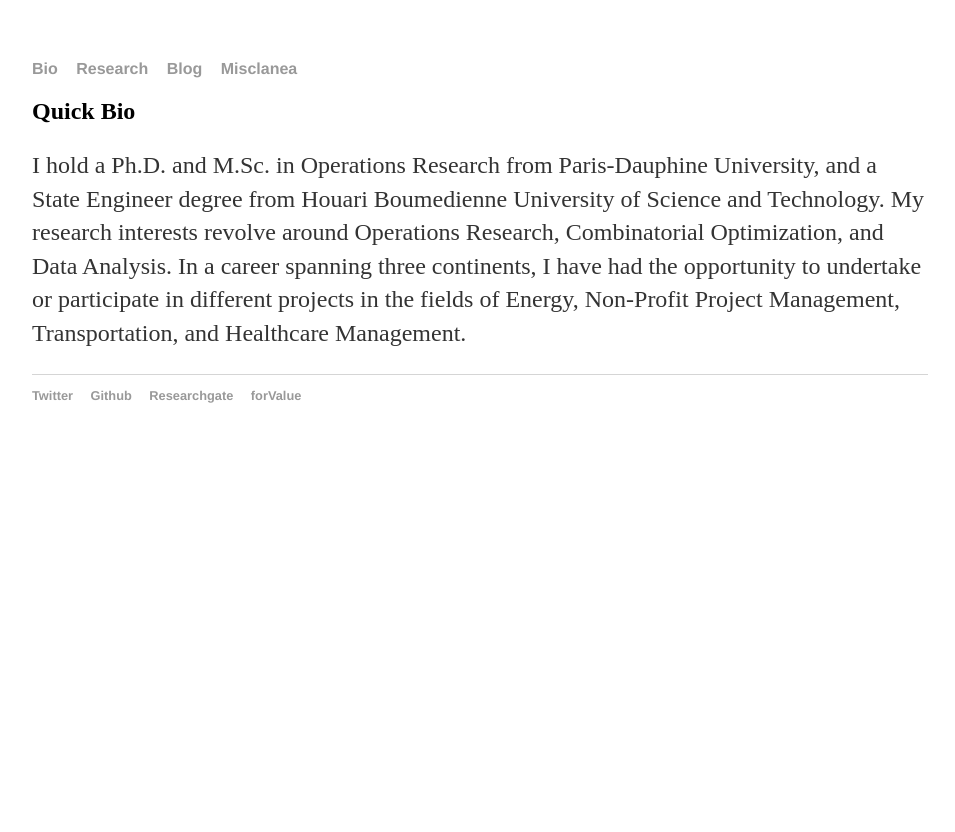
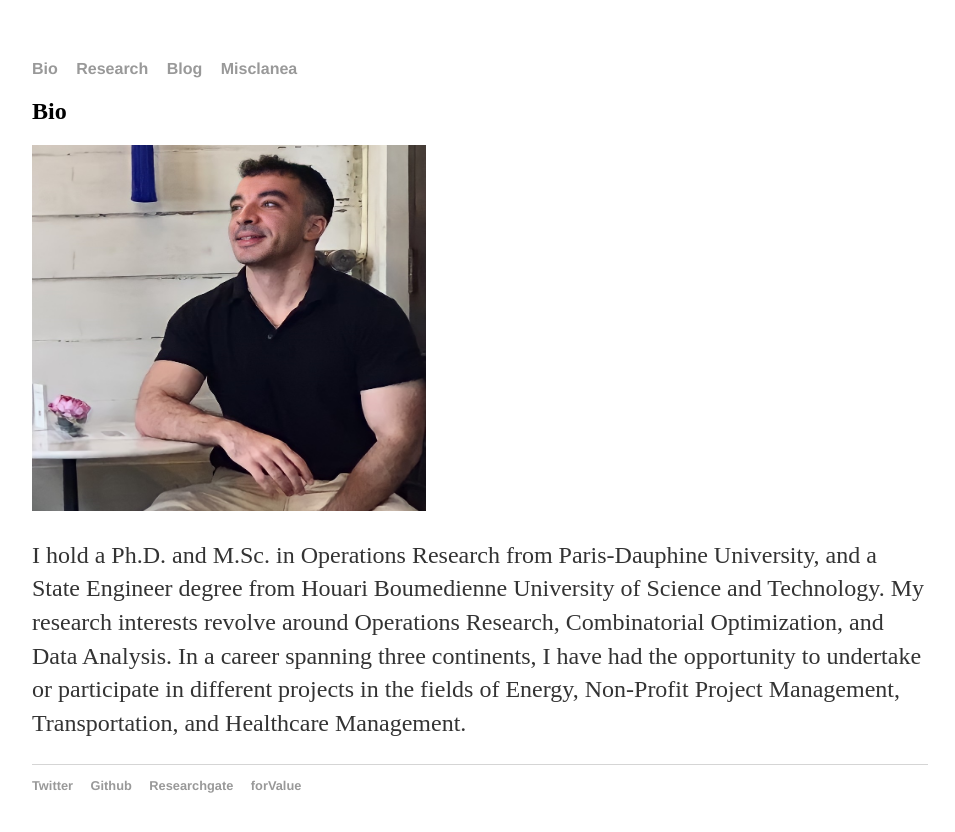
Before and after one commit to ndehouche/ndehouche.github.io, a Jekyll site: the page built from index.html, in a window 1280 px wide. Shown: the top 832 px of the page, without its empty margins (160-1115 px from the left). Built offline with Jekyll 4.4.1, drawn with Linux system fonts in a browser that asks for light colours.

Commit message:
Update index.html

```diff
--- a/index.html
+++ b/index.html
@@ -3,7 +3,7 @@ layout: default
 title: Nassim Dehouche
 ---
 <div class="blurb">
-	<h2>Quick Bio</h2>
-
+	<h2>Bio</h2>
+	<img src="nd.jpg" alt="Nassim Dehouche" width="394" height="366">
 	      <p>I hold a Ph.D. and M.Sc. in Operations Research from Paris-Dauphine University, and a State Engineer degree from Houari Boumedienne University of Science and Technology. My research interests revolve around Operations Research, Combinatorial Optimization, and Data Analysis. In a career spanning three continents, I have had the opportunity to undertake or participate in different projects in the fields of Energy, Non-Profit Project Management, Transportation, and Healthcare Management.</p>
 </div><!-- /.blurb -->
```
